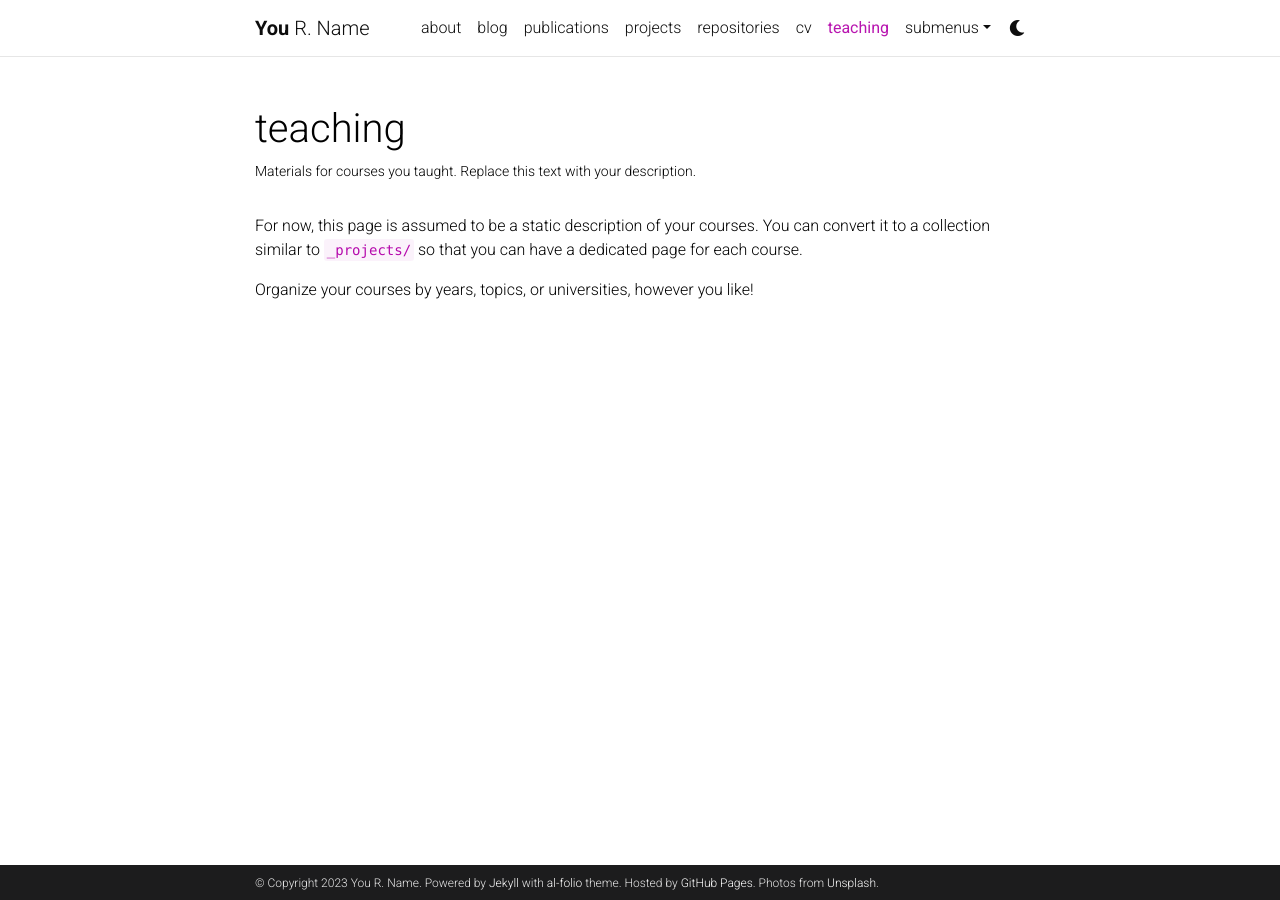
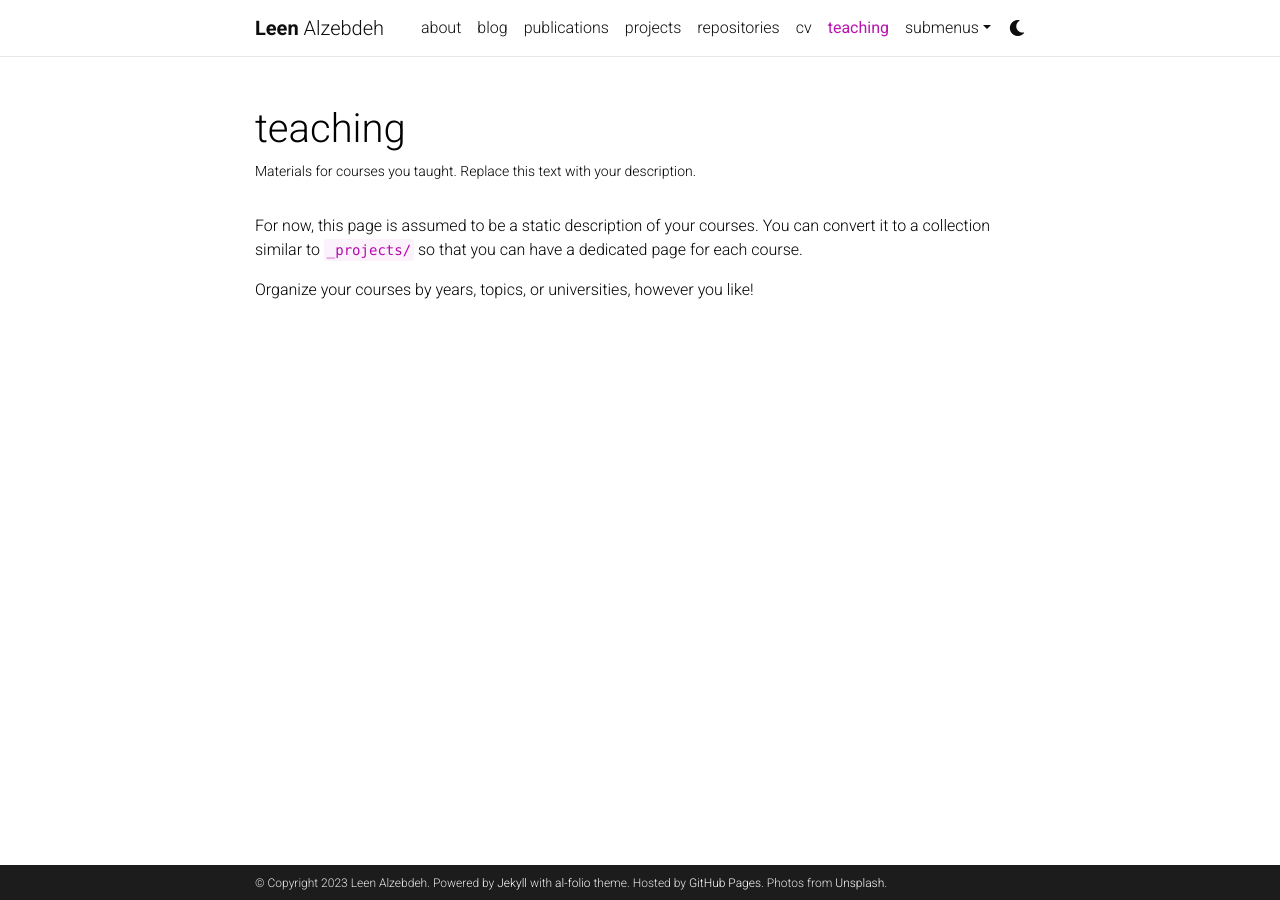
Before and after one commit to LeenZebdeh/LeenZebdeh.github.io, a Jekyll site: the page built from _pages/teaching.md, in a window 1280 px wide. Built offline with Jekyll 4.4.1, drawn with Linux system fonts in a browser that asks for light colours; comment, search, counter and statistics services are not loaded; a style sheet for code colours, icons or effects is not loaded.

Commit message:
change config

```diff
--- a/Gemfile
+++ b/Gemfile
@@ -12,6 +12,7 @@
     gem 'jekyll-sitemap'
     gem 'jekyll-link-attributes'
     gem 'jekyll-twitter-plugin'
+    gem 'wdm', '>=0.1.0'
     gem 'jemoji'
     gem 'mini_racer'
     gem 'unicode_utils'
--- a/_config.yml
+++ b/_config.yml
@@ -3,10 +3,10 @@
 # -----------------------------------------------------------------------------
 
 title: blank # the website title (if blank, full name will be used instead)
-first_name: You
-middle_name: R.
-last_name: Name
-email: you@example.com
+first_name: Leen
+middle_name:
+last_name: Alzebdeh
+email: LeenAlzebdeh1@gmail.com
 description: > # the ">" symbol means to ignore newlines until "footer_text:"
   A simple, whitespace theme for academics. Based on [*folio](https://github.com/bogoli/-folio) design.
 footer_text: >
@@ -18,8 +18,8 @@
 lang: en # the language of your site (for example: en, fr, cn, ru, etc.)
 icon: ⚛️  # the emoji used as the favicon (alternatively, provide image name in /assets/img/)
 
-url: https://alshedivat.github.io # the base hostname & protocol for your site
-baseurl: /al-folio # the subpath of your site, e.g. /blog/
+url: https://Leen-Alzebdeh.github.io # the base hostname & protocol for your site
+baseurl: # the subpath of your site, e.g. /blog/
 last_updated: false # set to true if you want to display last updated in the footer
 impressum_path:  # set to path to include impressum link in the footer, use the same path as permalink in a page, helps to conform with EU GDPR
 
```
